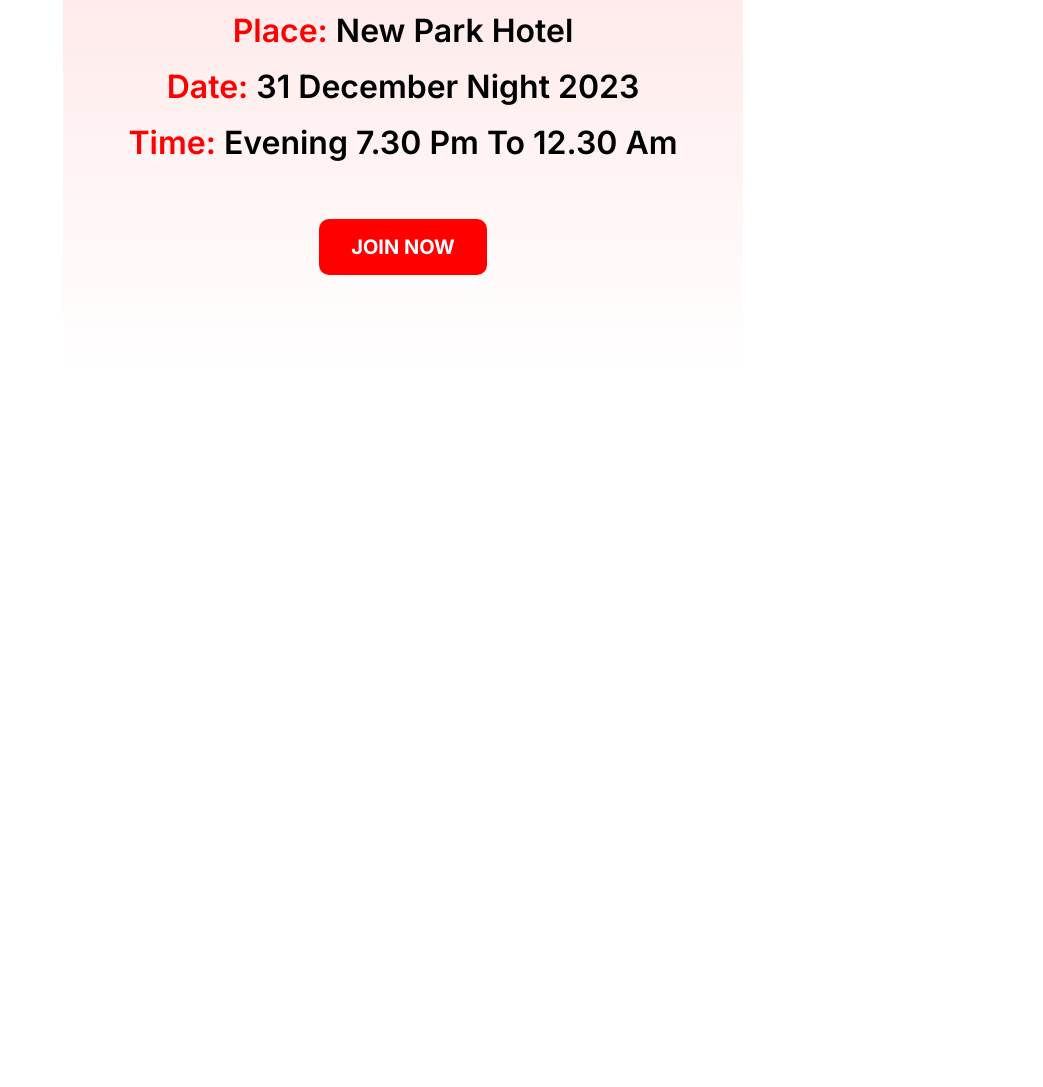
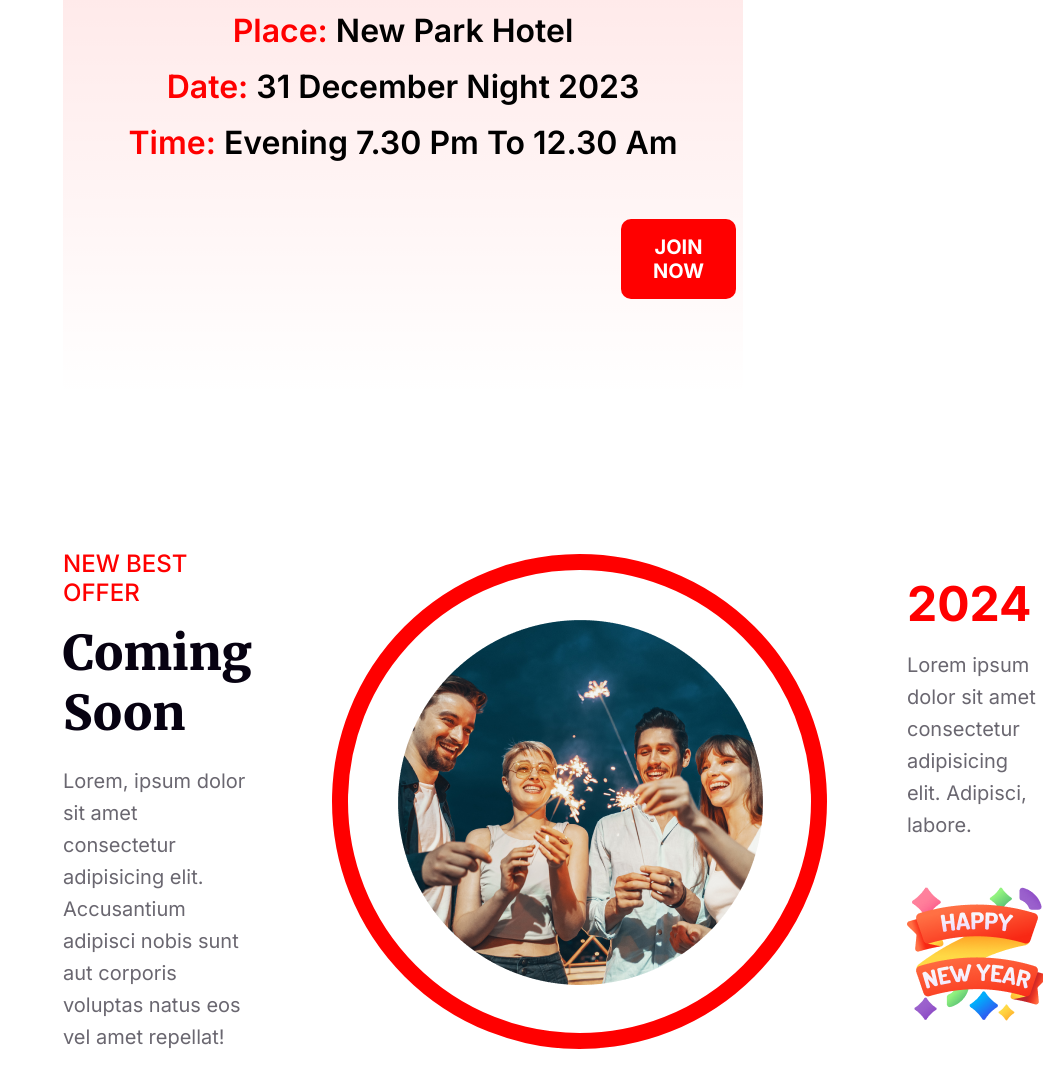
Before and after one commit to shahalimshompod/new-year-landing-page, a plain HTML site: page index.html in a window 1280 px wide. Shown: the part 2509-3596 px from the top of the page, without its empty margins (237-1280 px from the left). Before the commit the page ends 3034 px from the top, so only its background shows below. Drawn offline with Linux system fonts and the light colour scheme.

Commit message:
added section 4 and prepared section 5

```diff
--- a/index.html
+++ b/index.html
@@ -56,8 +56,31 @@
             <button class="sec-3-btn">JOIN NOW</button>
           </div>
           </div>
+        </section>
 
-        </section>
+        <!-- section 4 -->
+         <section>
+          <div class="sec-4-container">
+            <div class="sec-4-1st-text-content">
+              <h3>NEW BEST OFFER</h3>
+              <h1>Coming Soon</h1>
+              <p>Lorem, ipsum dolor sit amet consectetur adipisicing elit. Accusantium adipisci nobis sunt aut corporis voluptas natus eos vel amet repellat!</p>
+            </div>
+            <div class="sec-4-img-content">
+              <img src="images/Ellipse 1.png" alt="family">
+            </div>
+            <div class="sec-4-2nd-text-content">
+              <h1>2024</h1>
+              <p>Lorem ipsum dolor sit amet consectetur adipisicing elit. Adipisci, labore.</p>
+              <img src="images/Group 96.png" alt="new year batch">
+            </div>
+          </div>
+         </section>
+
+         <!-- section 5 -->
+          <section>
+
+          </section>
      </main>
      <footer></footer>
 </body>
--- a/style.css
+++ b/style.css
@@ -10,10 +10,10 @@
 
 
 /* shared styles */
-.section-header, .section-subtitle, .section-subtitle-2, .section-3-container{
+.section-header, .section-subtitle, .section-subtitle-2, .section-3-container, .sec-4-container{
     font-family: "Inter", sans-serif;
     letter-spacing: 0%;
-    text-align: center;
+    /* text-align: center; */
 }
 
 body{
@@ -82,6 +82,7 @@ h3{
     color: rgb(255, 0, 0);
     margin-top: 120px;
     margin-bottom: 48px;
+    text-align: center;
 
 }
 
@@ -91,6 +92,7 @@ h3{
     line-height: 29px;
     color: rgb(255, 0, 0);
     margin-bottom: 20px;
+    text-align: center;
 }
 
 .section-subtitle-2{
@@ -98,6 +100,7 @@ h3{
     color: rgb(7, 2, 17);
     line-height: 58px;
     font-weight: 700;
+    text-align: center;
 }
 
 .section-img{
@@ -174,9 +177,7 @@ h3{
     text-align: center;
 }
 
-.section-3-text-container{
-    /* margin: 100px 0px; */
-}
+
 
 .section-3-text-container > h3 > span{
     color: red;
@@ -194,4 +195,83 @@ h3{
     border-radius: 10px;
     background-color: rgb(255, 0, 0);
     color: white;
+    margin-right: 558px;
+    margin-left: 558px;
 }
+
+/* section 4 styles here */
+
+.sec-4-1st-text-content > h3{
+    font-size: 24px;
+    font-weight: 500;
+    color: rgb(255, 0, 0);
+    line-height: 29px;
+    letter-spacing: 0px;
+    text-align: left;
+    margin-bottom: 16px;
+}
+
+.sec-4-1st-text-content > h1{
+    font-size: 48px;
+    font-weight: 900;
+    color: rgb(7, 2, 17);
+    line-height: 60px;
+    letter-spacing: 0px;
+    text-align: left;
+    font-family: "Merriweather", serif;
+    margin-bottom: 22px;
+}
+
+.sec-4-1st-text-content > p{
+    font-size: 20px;
+    font-weight: 400;
+    color: rgba(7, 2, 17, 0.6);
+    line-height: 32px;
+    letter-spacing: 0px;
+    text-align: left;
+}
+
+
+.sec-4-img-content{
+    background-color:#fff;
+    border:16px solid red;
+    height:463px;
+    border-radius:50%;
+    -moz-border-radius:50%;
+    -webkit-border-radius:50%;
+    width:463px;
+}
+
+.sec-4-img-content > img{
+    margin: 50px;
+}
+
+.sec-4-2nd-text-content > h1{
+   font-size: 48px;
+   font-weight: 700;
+   line-height: 58px;
+letter-spacing: 0px;
+text-align: left;
+color: red;
+margin-bottom: 16px;
+}
+
+
+
+.sec-4-2nd-text-content > p{
+   font-size: 20px;
+   font-weight: 400;
+   line-height: 32px;
+letter-spacing: 0px;
+text-align: left;
+color: rgba(7, 2, 17, 0.6);
+margin-bottom: 43px;
+}
+
+.sec-4-container{
+    display: flex;
+    justify-content: space-around;
+    gap: 80px;
+    align-items: center;
+    margin-bottom: 120px;
+}
```
